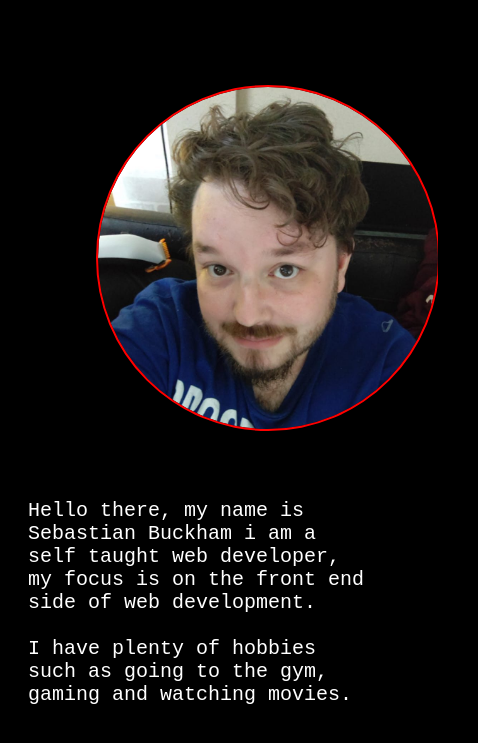
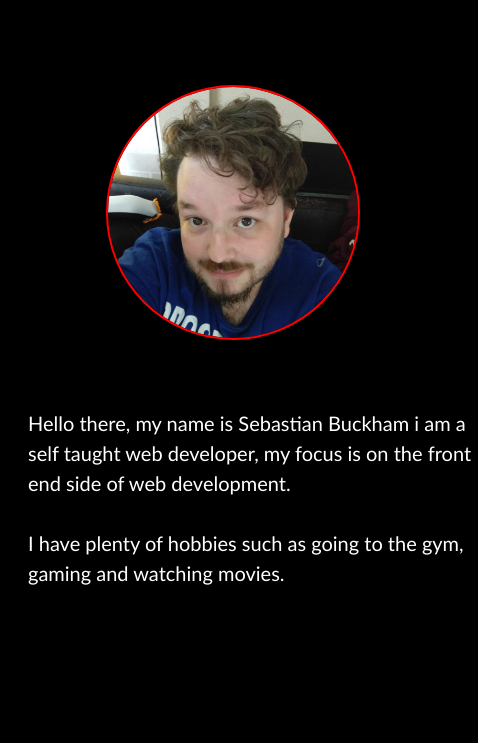
Before and after one commit to SebBuckham/Seb-Buckham, a plain HTML site: page index.html in a window 390 px wide. Shown: the part 95-838 px from the top of the page, 478 px wide, since content can reach past the window. Drawn offline with Linux system fonts and the light colour scheme.

Commit message:
Update main.css

```diff
--- a/main.css
+++ b/main.css
@@ -127,12 +127,12 @@ input {
     flex-direction: column;
   }
   .picture img {
-    width: 340px;
+    width: 250px;
     display: flex;
     justify-content: center;
     position: relative;
     margin-bottom: 50px;
-    left: 90px;
+    left: 100px;
   }
   .about p {
     display: flex;
@@ -143,6 +143,9 @@ input {
     left: 20px;
     margin-bottom: 20px;
     top: 20px;
-    flex-basis: 25%;
+    width: 450px;
+    font-family: "Trebuchet MS", "Lucida Sans Unicode", "Lucida Grande",
+      "Lucida Sans", Arial, sans-serif;
+    line-height: 30px;
   }
 }
```
